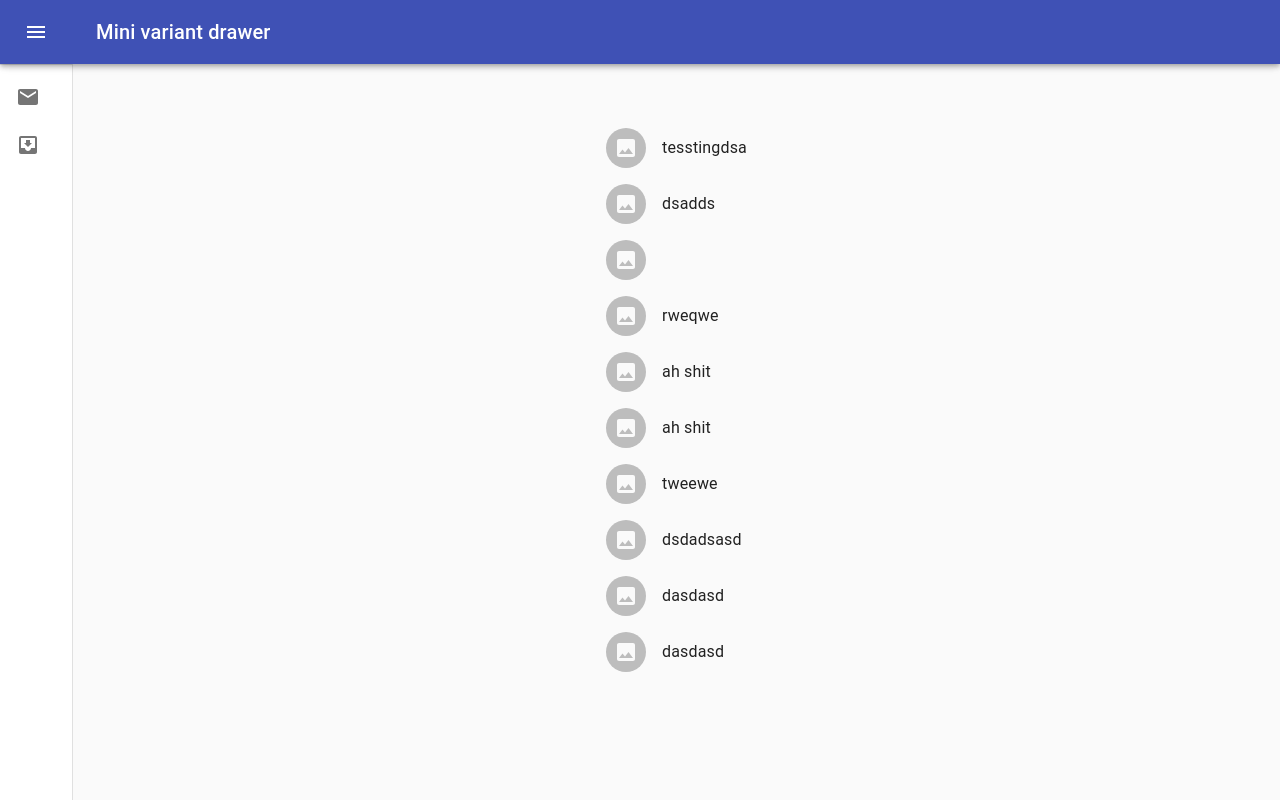
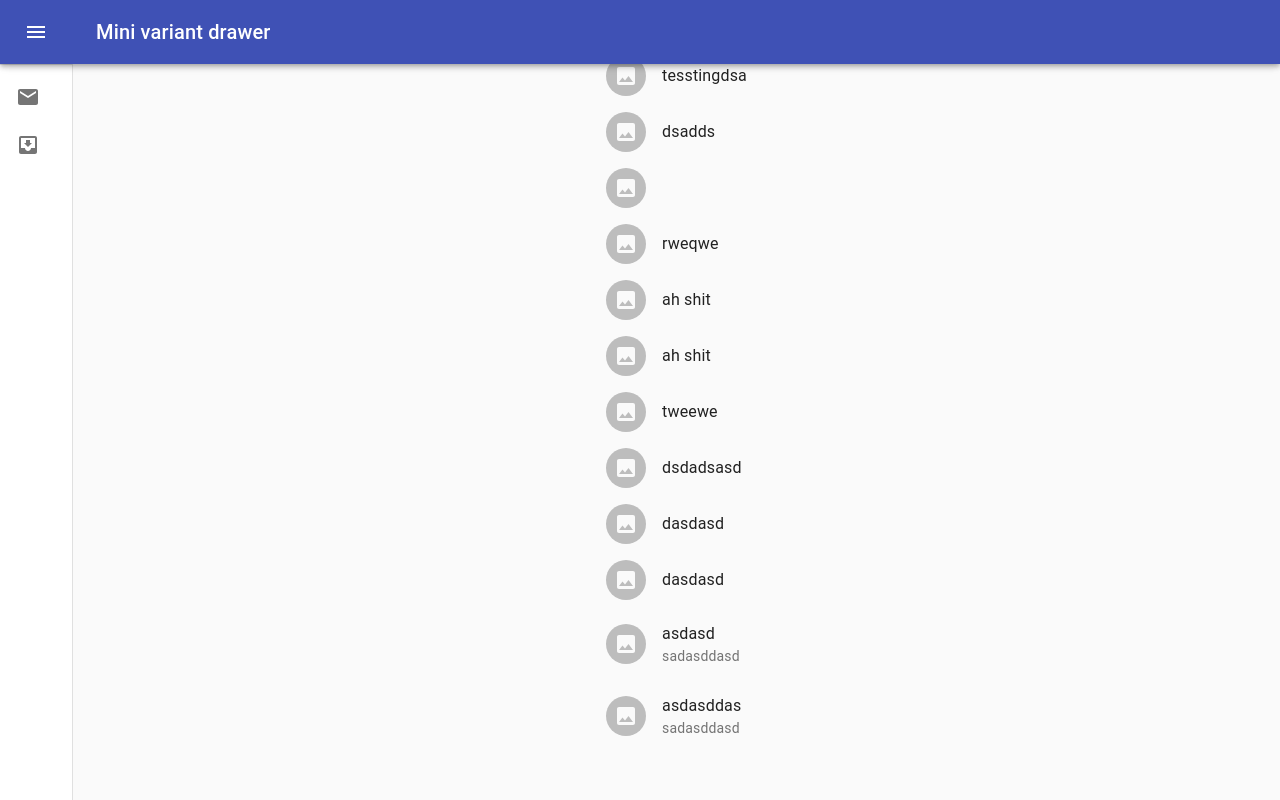
Before and after one commit to AkileshRao/ReactExpenseCalculator, a React (Create React App) app: page / in a window 1280 px wide. Built offline with nearby package versions, Linux system fonts and the light colour scheme; data requests are answered from the project's data file.

Commit message:
Add works

```diff
--- a/db.json
+++ b/db.json
@@ -69,6 +69,20 @@
       "transactionAmount": 0,
       "transactionType": "expense",
       "id": 26
+    },
+    {
+      "transactionTitle": "asdasd",
+      "transactionDescription": "sadasddasd",
+      "transactionAmount": "123",
+      "transactionType": "income",
+      "id": 27
+    },
+    {
+      "transactionTitle": "asdasddas",
+      "transactionDescription": "sadasddasd",
+      "transactionAmount": "123",
+      "transactionType": "expense",
+      "id": 28
     }
   ]
 }
--- a/src/containers/AddTransactionForm.scss
+++ b/src/containers/AddTransactionForm.scss
@@ -1,5 +1,9 @@
 .trans_form{
-    min-width: 400px;
+    min-width: 500px;
+    background: white;
+    padding: 1em 2em;
+    border-radius: 5px;
+    box-shadow: 5px 5px 20px 0px rgba(0,0,0,0.1);
     .my-form-group{
         margin: 1em 0;
         .text-input{
--- a/src/containers/AddTransactionForm.tsx
+++ b/src/containers/AddTransactionForm.tsx
@@ -41,7 +41,7 @@ const AddTransactionForm = ({ dispatch }: any) => {
                         transactionTitle: '',
                         transactionDescription: '',
                         transactionAmount: 0,
-                        transactionType: 'expense'
+                        transactionType: ''
                     }}
 
                     validationSchema={
@@ -59,11 +59,9 @@ const AddTransactionForm = ({ dispatch }: any) => {
                     }
 
                     onSubmit={(values, { setSubmitting }) => {
-                        console.log(values);
-
-                        // dispatch(addTransaction(values)).then(successFunc, failureFunc);
-                        // dispatch(fetchTransactions());
-                        // setSubmitting(false);
+                        dispatch(addTransaction(values)).then(successFunc, failureFunc);
+                        dispatch(fetchTransactions());
+                        setSubmitting(false);
                     }}
                 >
                     <Form className='trans_form'>
--- a/src/util/formComponents/RadioGroup.tsx
+++ b/src/util/formComponents/RadioGroup.tsx
@@ -17,10 +17,10 @@ const MyRadioGroup = ({ children, ...props }: any) => {
   }, [selectedValue])
   return (
     <div>
-      <RadioGroup {...field} {...props} onChange={handleChange}>
+      <RadioGroup {...field} {...props}>
         {
           props.options.map((option: any, index: number) => (
-            <FormControlLabel key={index} value={option.value} control={<Radio checked={selectedValue === option.value} value={option.value} />} label={option.label} />
+            <FormControlLabel key={index} control={<Radio checked={selectedValue === option.value} value={option.value}  onChange={handleChange}/>} label={option.label} />
           ))
         }
       </RadioGroup>
```
